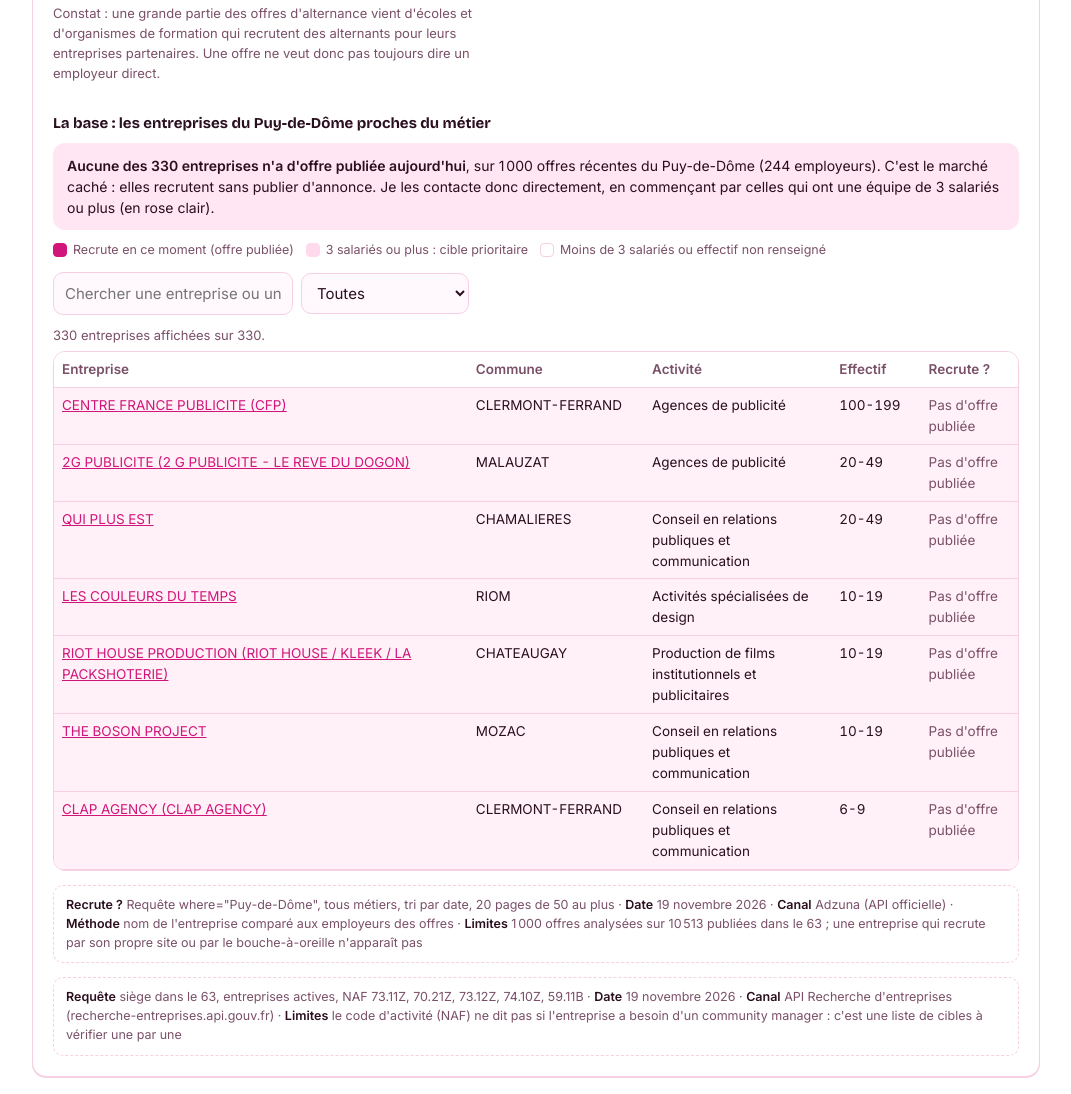
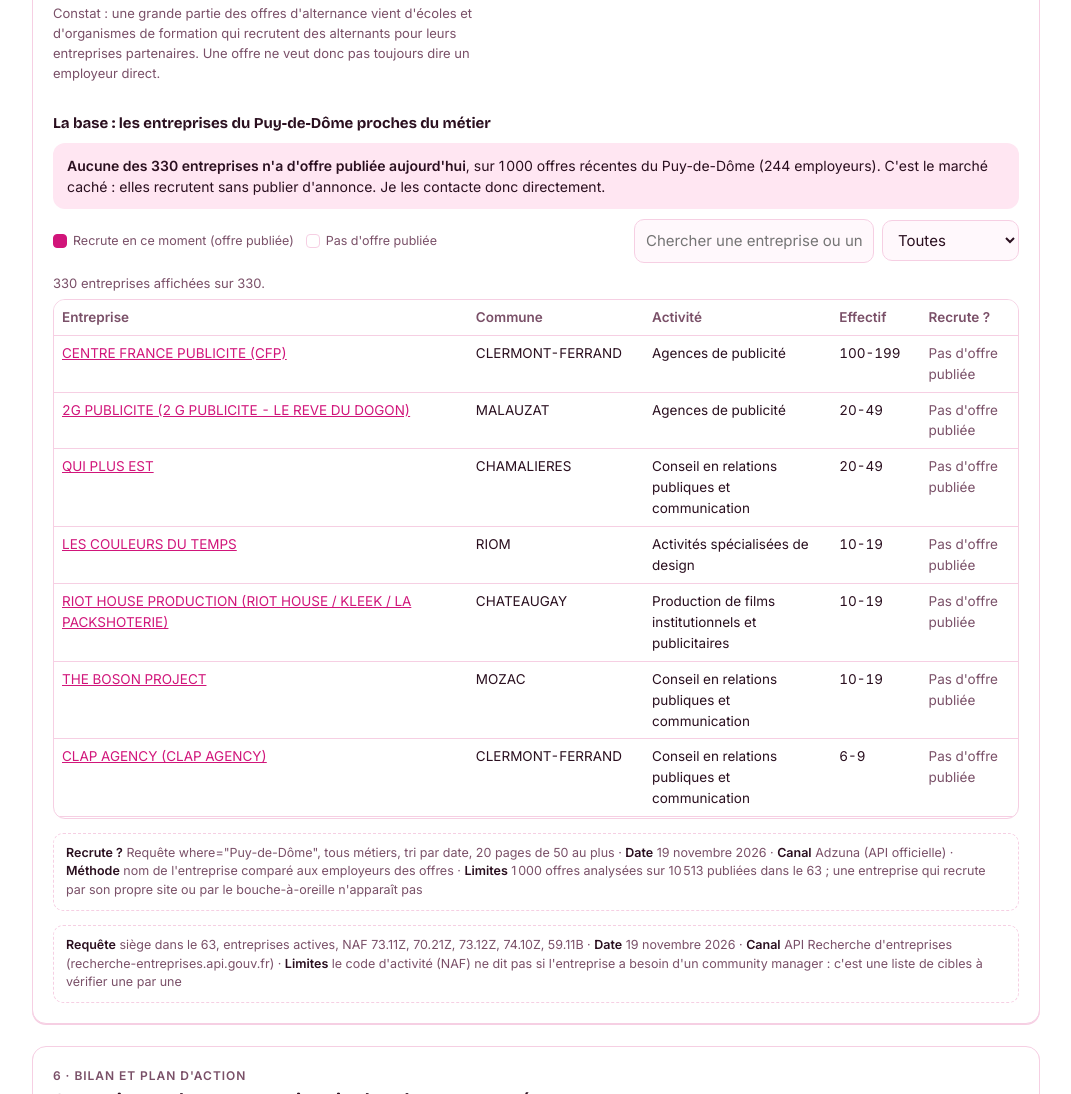
Before and after one commit to linaelh-cloud/projet-pro, a plain HTML site: page index.html in a window 1280 px wide. Shown: the part 4184-5278 px from the top of the page, without its empty margins (104-1175 px from the left). Drawn offline with nearby package versions, Linux system fonts and the light colour scheme.

Commit message:
Base du 63 : suppression du critère de taille

```diff
--- a/index.html
+++ b/index.html
@@ -184,10 +184,8 @@ table.mini td{padding:7px 8px;border-bottom:1px solid var(--line);vertical-align
 .legend span{display:inline-flex;align-items:center;gap:6px}
 .sw{width:14px;height:14px;border-radius:4px;border:1px solid var(--line);background:var(--surface);display:inline-block}
 .sw.rec{background:var(--accent);border-color:var(--accent)}
-.sw.sal{background:var(--pink-soft);border-color:var(--pink-soft)}
 .t63-wrap{max-height:520px;overflow:auto;border:1px solid var(--line);border-radius:12px}
 .t63 th{position:sticky;top:0;background:var(--surface);z-index:1}
-.t63 tr.sal td{background:#FFF1F7}
 .t63 tr.rec td{background:var(--accent);color:#fff}
 .t63 tr.rec td a{color:#fff;font-weight:600}
 .t63 tr.rec .pill-s{background:#fff;color:var(--accent)}
@@ -335,10 +333,10 @@ table.mini td{padding:7px 8px;border-bottom:1px solid var(--line);vertical-align
     <h4 style="margin-top:16px">La base : les entreprises du Puy-de-Dôme proches du métier</h4>
     <div class="rec-info" id="rec-info">Recherche des entreprises qui recrutent…</div>
     <div class="toolbar" style="margin:10px 0">
-      <div class="legend"><span><i class="sw rec"></i>Recrute en ce moment (offre publiée)</span><span><i class="sw sal"></i>3 salariés ou plus : cible prioritaire</span><span><i class="sw"></i>Moins de 3 salariés ou effectif non renseigné</span></div>
+      <div class="legend"><span><i class="sw rec"></i>Recrute en ce moment (offre publiée)</span><span><i class="sw"></i>Pas d'offre publiée</span></div>
       <div style="display:flex;gap:8px;flex-wrap:wrap;align-items:center">
         <input class="i" id="f-63" placeholder="Chercher une entreprise ou une commune" style="width:240px">
-        <select class="i" id="s-63" style="width:auto"><option value="tous">Toutes</option><option value="rec">Qui recrutent</option><option value="sal">3 salariés ou plus</option></select>
+        <select class="i" id="s-63" style="width:auto"><option value="tous">Toutes</option><option value="rec">Qui recrutent</option></select>
       </div>
     </div>
     <p class="note" id="n-63" style="margin:0 0 6px"></p>
@@ -353,7 +351,7 @@ table.mini td{padding:7px 8px;border-bottom:1px solid var(--line);vertical-align
     <h3 style="margin-top:4px">Ce que je conclus, et ce que je vais chercher cette année</h3>
     <ul class="concl">
       <li><b>Le métier recrute surtout en alternance et en stage</b>, et surtout en Île-de-France. En Auvergne, les offres publiées sont rares : je ne peux pas compter seulement sur les annonces.</li>
-      <li><b>Le marché caché est plus grand que le marché visible</b> : plus de 300 entreprises de communication, publicité et design dans le Puy-de-Dôme, dont une cinquantaine avec une équipe de 3 salariés ou plus. Je vais les contacter directement.</li>
+      <li><b>Le marché caché est plus grand que le marché visible</b> : plus de 300 entreprises de communication, publicité et design dans le Puy-de-Dôme. Je vais les contacter directement.</li>
       <li><b>La vidéo courte et TikTok sont devenus le cœur du métier</b> : c'est ce que je dois prouver, au-delà de ce que m'apporte la formation.</li>
       <li><b>Peu d'offres affichent un salaire</b> : je préparerai ma négociation avec les grilles d'alternance et l'insertion de l'IAE, pas avec les annonces.</li>
     </ul>
@@ -859,19 +857,18 @@ ${profil || "(profil non renseigné : reste général sur la motivation, sans in
   // 5. Marché caché du 63
   fetch("data/entreprises_63.json?v=" + Date.now()).then(r => r.ok ? r.json() : null).then(e => {
     if (!e) return;
-    $("#kpis-63").innerHTML = [[nf(e.total), "entreprises actives dans le 63"], [nf((e.toutes || []).filter(x => !["0 salarié", "Non renseigné", "1-2"].includes(x.effectif)).length || e.avec_salaries), "ont une équipe de 3 salariés ou plus"]].map(([v, l]) => `<div class="kpi"><b>${v}</b><span>${l}</span></div>`).join("");
+    $("#kpis-63").innerHTML = [[nf(e.total), "entreprises actives dans le 63"]].map(([v, l]) => `<div class="kpi"><b>${v}</b><span>${l}</span></div>`).join("");
     bars("#b-63", e.par_activite, e.total);
     const toutes = e.toutes || e.exemples || [];
     let rec = {};
     const draw = () => {
       const q = ($("#f-63").value || "").toLowerCase(), f = $("#s-63").value;
-      const sal = (x) => !["0 salarié", "Non renseigné", "1-2"].includes(x.effectif);
-      const L = toutes.filter(x => (!q || (x.nom + " " + x.commune).toLowerCase().includes(q)) && (f === "tous" || (f === "rec" ? rec[x.siren] : sal(x))))
+      const L = toutes.filter(x => (!q || (x.nom + " " + x.commune).toLowerCase().includes(q)) && (f === "tous" || rec[x.siren]))
         .sort((a, b) => (rec[b.siren] ? 1 : 0) - (rec[a.siren] ? 1 : 0));
       $("#n-63").textContent = `${L.length} entreprise${L.length > 1 ? "s" : ""} affichée${L.length > 1 ? "s" : ""} sur ${toutes.length}.`;
       $("#t-63").innerHTML = `<tr><th>Entreprise</th><th>Commune</th><th>Activité</th><th>Effectif</th><th>Recrute ?</th></tr>` + (L.length ? L.map(x => {
         const r = rec[x.siren];
-        return `<tr class="${r ? "rec" : sal(x) ? "sal" : ""}"><td><a href="${esc(x.fiche)}" target="_blank" rel="noopener">${esc(x.nom)}</a></td><td>${esc(x.commune)}</td><td>${esc(x.activite)}</td><td>${esc(x.effectif)}</td><td>${r ? `<span class="pill-s ok">Oui, ${r.length} offre${r.length > 1 ? "s" : ""}</span> ${r.slice(0, 2).map(o => `<a href="${esc(o.url)}" target="_blank" rel="noopener">${esc(o.titre)}</a>`).join(" · ")}` : `<span style="color:var(--muted)">Pas d'offre publiée</span>`}</td></tr>`;
+        return `<tr class="${r ? "rec" : ""}"><td><a href="${esc(x.fiche)}" target="_blank" rel="noopener">${esc(x.nom)}</a></td><td>${esc(x.commune)}</td><td>${esc(x.activite)}</td><td>${esc(x.effectif)}</td><td>${r ? `<span class="pill-s ok">Oui, ${r.length} offre${r.length > 1 ? "s" : ""}</span> ${r.slice(0, 2).map(o => `<a href="${esc(o.url)}" target="_blank" rel="noopener">${esc(o.titre)}</a>`).join(" · ")}` : `<span style="color:var(--muted)">Pas d'offre publiée</span>`}</td></tr>`;
       }).join("") : `<tr><td colspan="5">Aucune entreprise pour ce filtre.</td></tr>`);
     };
     $("#f-63").addEventListener("input", draw); $("#s-63").addEventListener("change", draw);
@@ -882,7 +879,7 @@ ${profil || "(profil non renseigné : reste général sur la motivation, sans in
       const nb = Object.keys(rec).length;
       $("#rec-info").innerHTML = nb
         ? `<b>${nb} entreprise${nb > 1 ? "s" : ""} de la liste recrute${nb > 1 ? "nt" : ""} en ce moment</b> : elles sont en couleur et en haut du tableau.`
-        : `<b>Aucune des ${toutes.length} entreprises n'a d'offre publiée aujourd'hui</b>, sur ${nf(d.nb_analysees)} offres récentes du Puy-de-Dôme (${d.nb_employeurs} employeurs). C'est le marché caché : elles recrutent sans publier d'annonce. Je les contacte donc directement, en commençant par celles qui ont une équipe de 3 salariés ou plus (en rose clair).`;
+        : `<b>Aucune des ${toutes.length} entreprises n'a d'offre publiée aujourd'hui</b>, sur ${nf(d.nb_analysees)} offres récentes du Puy-de-Dôme (${d.nb_employeurs} employeurs). C'est le marché caché : elles recrutent sans publier d'annonce. Je les contacte donc directement.`;
       const sr = $("#src-rec"); if (sr) sr.innerHTML = `<b>Recrute ?</b> Requête ${esc(d.requete)} · <b>Date</b> ${dfr(d.date)} · <b>Canal</b> ${esc(d.canal)} · <b>Méthode</b> nom de l'entreprise comparé aux employeurs des offres · <b>Limites</b> ${nf(d.nb_analysees)} offres analysées sur ${nf(d.total_annonce)} publiées dans le 63 ; une entreprise qui recrute par son propre site ou par le bouche-à-oreille n'apparaît pas`;
       draw();
     }).catch(() => {});
```
